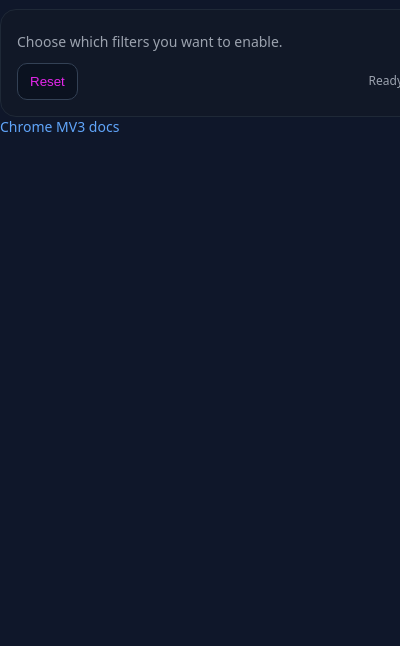
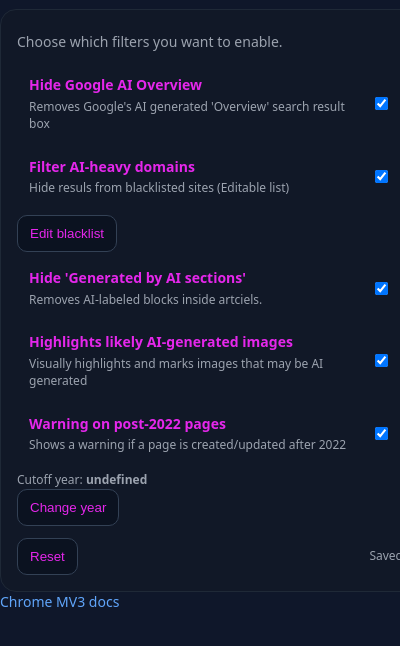
Before and after one commit to jasonhsu8/UnAify, a browser extension: page popup.html in a window 400 px wide. Shown: the part 64-710 px from the top of the page. Drawn offline with Linux system fonts and the light colour scheme.

Commit message:
push before eod

```diff
--- a/popup.html
+++ b/popup.html
@@ -5,7 +5,11 @@
     <meta name="viewport" content="width=device-width, initial-scale=1.0">
     <title>UnAIfy</title>
     <style>
-        :root {--bg:#0f172a; --card:#111827; --fg:#e527eb; --muted:#9ca3af; --accent:#60a5fa;}
+        :root {--bg:#0f172a; --card:#111827; --fg:#e527eb; --muted:#9ca3af; --accent:#60a5fa;
+        --gutter-outer:24px;
+        --gutter:16px;
+        --radius:14px;}
+        *{box-sizing: border-box;}
         html, body {min-width: 420px;}
         body {margin: 0; background: var(--bg); color: var(--fg); font: 14px/1.4 system-ui, -apple-system, Sergoe UI, Roberto, Helvetica, Arial, sans-serif;}
         .warp {width: 420; padding: 20px 24px;}
--- a/popup.js
+++ b/popup.js
@@ -41,7 +41,7 @@
 
 // DOM
 const $ = (sel) => document.querySelector(sel);
-const featuresE1 = $("#features");
+const featuresEl = $("#features");
 const statusE1 = $("#status");
 const resetBtn = $("#reset");
 
@@ -81,7 +81,7 @@
   await chrome.storage.sunc.set({unAIfyCutOffYear: cutoffyear});
 }
 
-// === Domain utils ===
+// Domain utils
 function normalizeDomain(input) {
   if (!input) return null;
   let s = input.trim().toLowerCase();
@@ -106,7 +106,7 @@
   return (list || []).join("\n");
 }
 
-// === Render ===
+// Render
 function render({ toggles, blacklist, cutoffYear }) {
   featuresEl.innerHTML = "";
 
@@ -143,7 +143,7 @@
     row.appendChild(input);
     featuresEl.appendChild(row);
 
-    // --- Editor: Blacklist ---
+    // Editor: Blacklist
     if (f.key === "filter_ai_domains") {
       const editorWrap = document.createElement("div");
       editorWrap.style.margin = "6px 0 4px";
@@ -210,7 +210,7 @@
       });
     }
 
-    // --- Editor: Cutoff Year ---
+    // Editor: Cutoff Year
     if (f.key === "warn_post_year") {
       const editorWrap = document.createElement("div");
       editorWrap.style.margin = "6px 0 4px";
@@ -277,7 +277,7 @@
   });
 }
 
-// === Init ===
+// Init
 async function init() {
   const state = await loadSettings();
   render(state);
```
